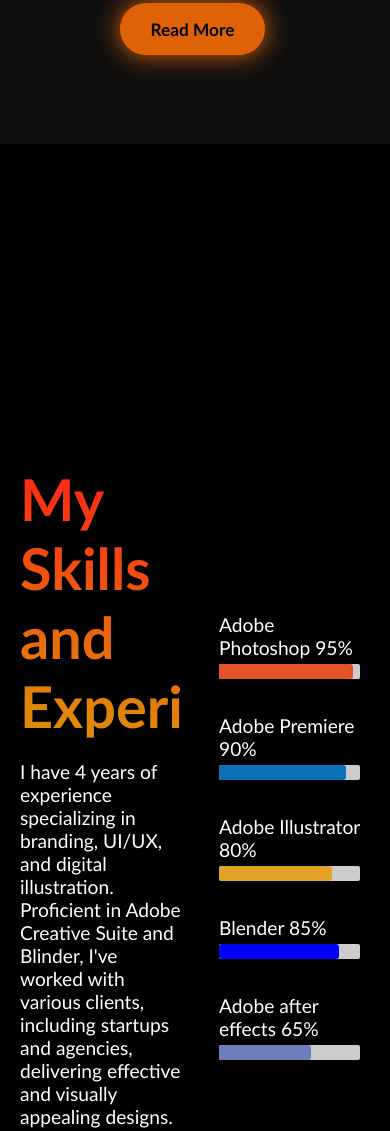
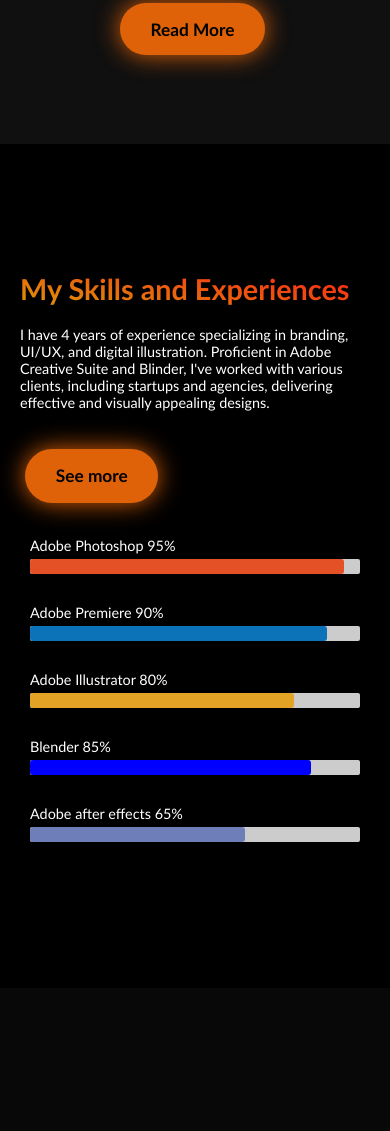
Before and after one commit to moaaz-alsarag/My-Portfolio, a plain HTML site: page index.html in a window 390 px wide. Shown: the part 1956-3087 px from the top of the page. Drawn offline with nearby package versions, Linux system fonts and the light colour scheme; files whose address does not match are found by name.

Commit message:
style.css

```diff
--- a/style.css
+++ b/style.css
@@ -333,7 +333,6 @@
 
 
 /* Skills Section */
-
 .skills{
   background-color: black;
 }
@@ -348,7 +347,9 @@
   color: white;
   margin-top: 25rem;
   font-size: 2rem;
+  flex-wrap: wrap; /* ليتناسب مع الشاشات الصغيرة */
 }
+
 .skills .content h2{
   background: linear-gradient(
     10deg,
@@ -357,25 +358,21 @@
   );
   background-clip: text;
   color: transparent;
-
   border-radius: 5px;
   font-family:'Gill Sans', 'Gill Sans MT', Calibri, 'Trebuchet MS', sans-serif
 }
 
-.skills .content .col-left{
+.skills .content .col-left,
+.skills .content .col-right{
   position: relative;
   width: 46%;
+  margin-bottom: 2rem;
 }
 
 .skills .content .col-left .content-title{
   margin-bottom: 20px;
   font-family: 'Gill Sans', 'Gill Sans MT', Calibri, 'Trebuchet MS', sans-serif;
   font-size: 6rem;
-}
-
-.skills .content .col-right{
-  position: relative;
-  width: 46%;
 }
 
 .skills .content .col-right .bar{
@@ -389,11 +386,6 @@
   align-items: center;
   justify-content: space-between;
   margin-bottom: 5px;
-}
-
-.skills .content .col-right .br .info span{
-  font-size: 18px;
-  font-weight: 500;
 }
 
 .skills .content .col-right .bar .line{
@@ -438,16 +430,46 @@
   background-color: #6d7eb8;
 }
 
+/* Media Query for small screens */
 @media (max-width: 768px) {
-  .skills {
-    flex-direction: column-reverse;
+  .skills .content{
+    margin-top: 5rem; /* تقليل المسافة في الشاشات الصغيرة */
+    flex-direction: column; /* جعل العناصر في عمود */
+    font-size: 1.5rem; /* تصغير الخط */
   }
 
-  .home-image img {
-    width: 80vw; /* زيادة عرض الصورة ليكون 80% من عرض الشاشة */
-    margin-top: 20قثة; /* إزالة المسافة العلوية لو حابب */
+  .skills .content h2{
+    font-size: 3rem; /* تصغير حجم العنوان */
+  }
+
+  .skills .content .col-left,
+  .skills .content .col-right{
+    width: 100%; /* جعل الأعمدة تأخذ عرض الشاشة الكامل */
+    margin-bottom: 2rem;
+  }
+
+  .skills .content .col-left .content-title{
+    font-size: 4rem; /* تصغير العنوان */
+  }
+
+  .skills .content .col-right .bar{
+    margin-bottom: 10px; /* تقليل المسافة بين العناصر */
   }
 }
+
+@media (max-width: 480px) {
+  .skills .content h2{
+    font-size: 2.5rem; /* تصغير حجم العنوان بشكل أكبر */
+  }
+
+  .skills .content .col-left .content-title{
+    font-size: 3rem; /* تصغير حجم العنوان بشكل أكبر */
+  }
+}
+
+
+
+
 
 
 /* Services */
```
